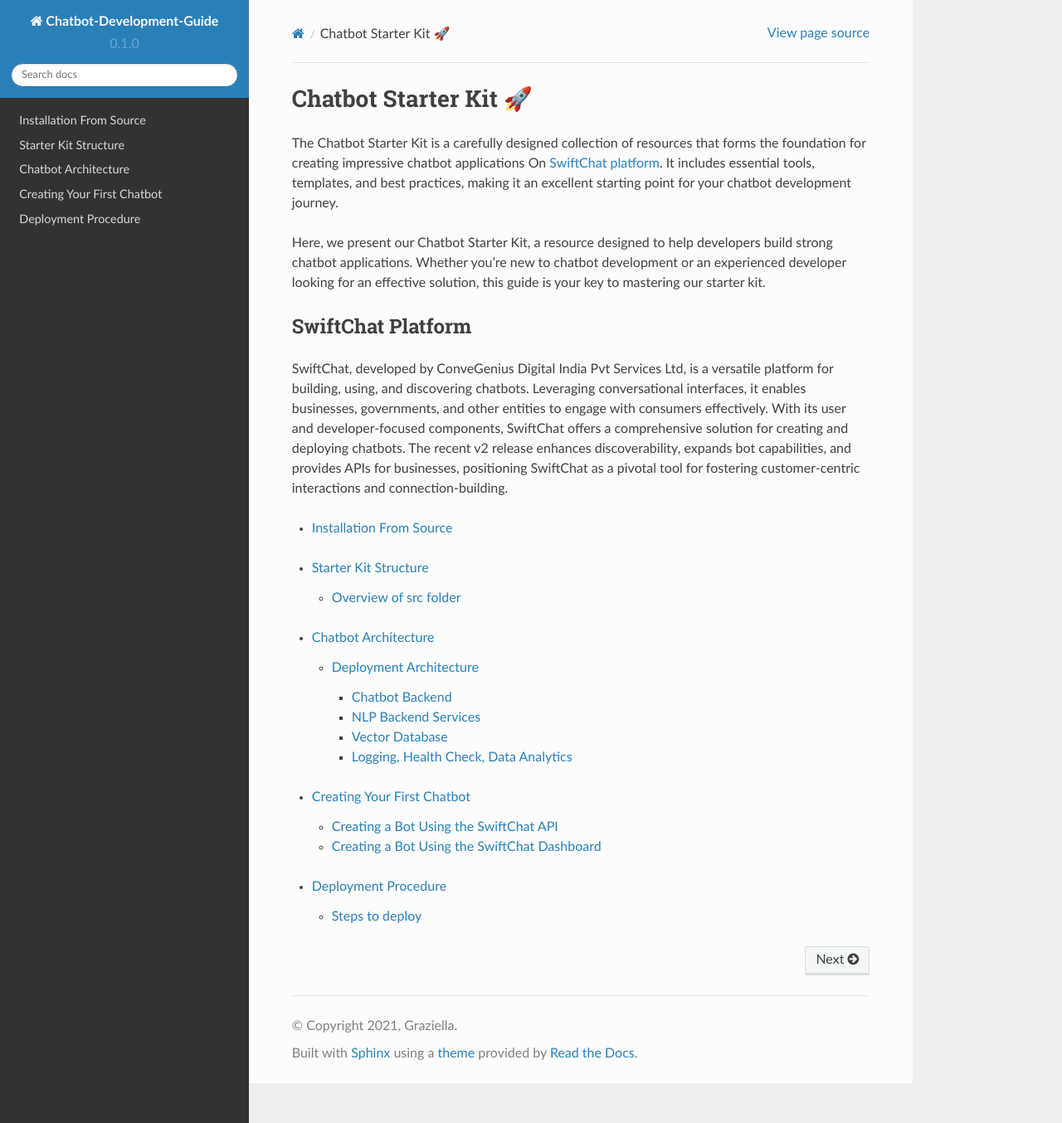
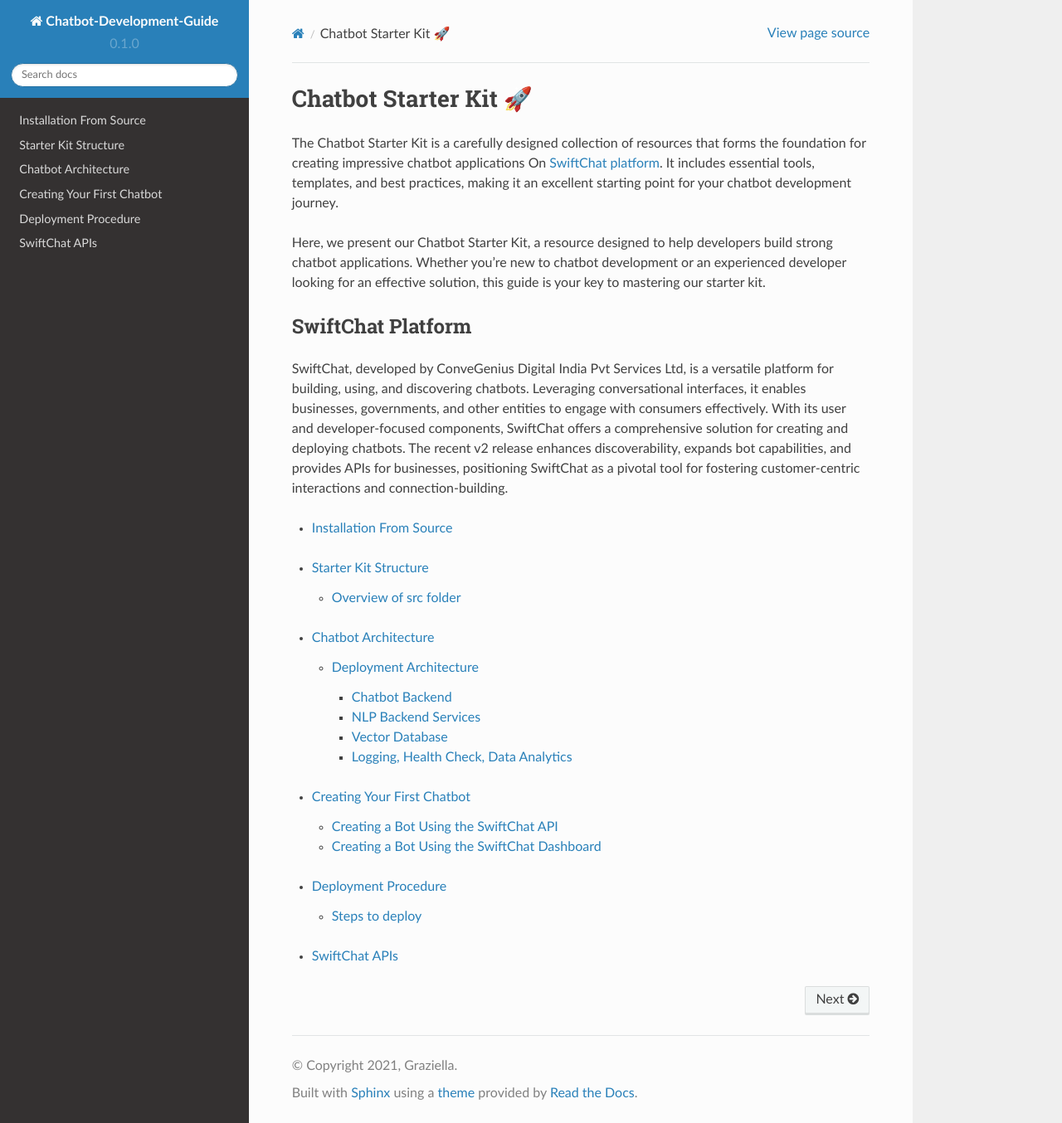
Before and after one commit to Priyanka-sharma181/Chatbot-Development-Guide, a Sphinx documentation site: the page built from docs/source/index.rst, in a window 1280 px wide and 1354 px high. Shown: the whole window at 83% size. Built offline with Sphinx 7.4.7 and the Read the Docs theme 2.0.0, drawn with Linux system fonts in a browser that asks for light colours.

Commit message:
url update

```diff
--- /dev/null
+++ b/docs/source/api_reference.rst
@@ -0,0 +1,2 @@
+SwiftChat APIs
+====================
--- a/docs/source/deploy.rst
+++ b/docs/source/deploy.rst
@@ -124,7 +124,7 @@
 
 - Log in to the Swift Chatbot Dashboard Portal at: https://dashboard.swiftchat.ai/bots.
 
-- Once logged in, you'll see a list of apps that have been created. Look for the bot you created earlier in `create your chatbot <start_bot.html>`_` and click on it by selecting the ">" icon located on the right side of the app.
+- Once logged in, you'll see a list of apps that have been created. Look for the bot you created earlier in `create your chatbot <start_bot.html>`_ and click on it by selecting the ">" icon located on the right side of the app.
 
 - In the app settings, find the section for entering the webhook URL. Enter the following URL:
 
--- a/docs/source/index.rst
+++ b/docs/source/index.rst
@@ -25,5 +25,4 @@
    deploy.rst
 
 .. toctree::
-   :hidden:
-   ec2_instance.rst
+   api_reference.rst
```
